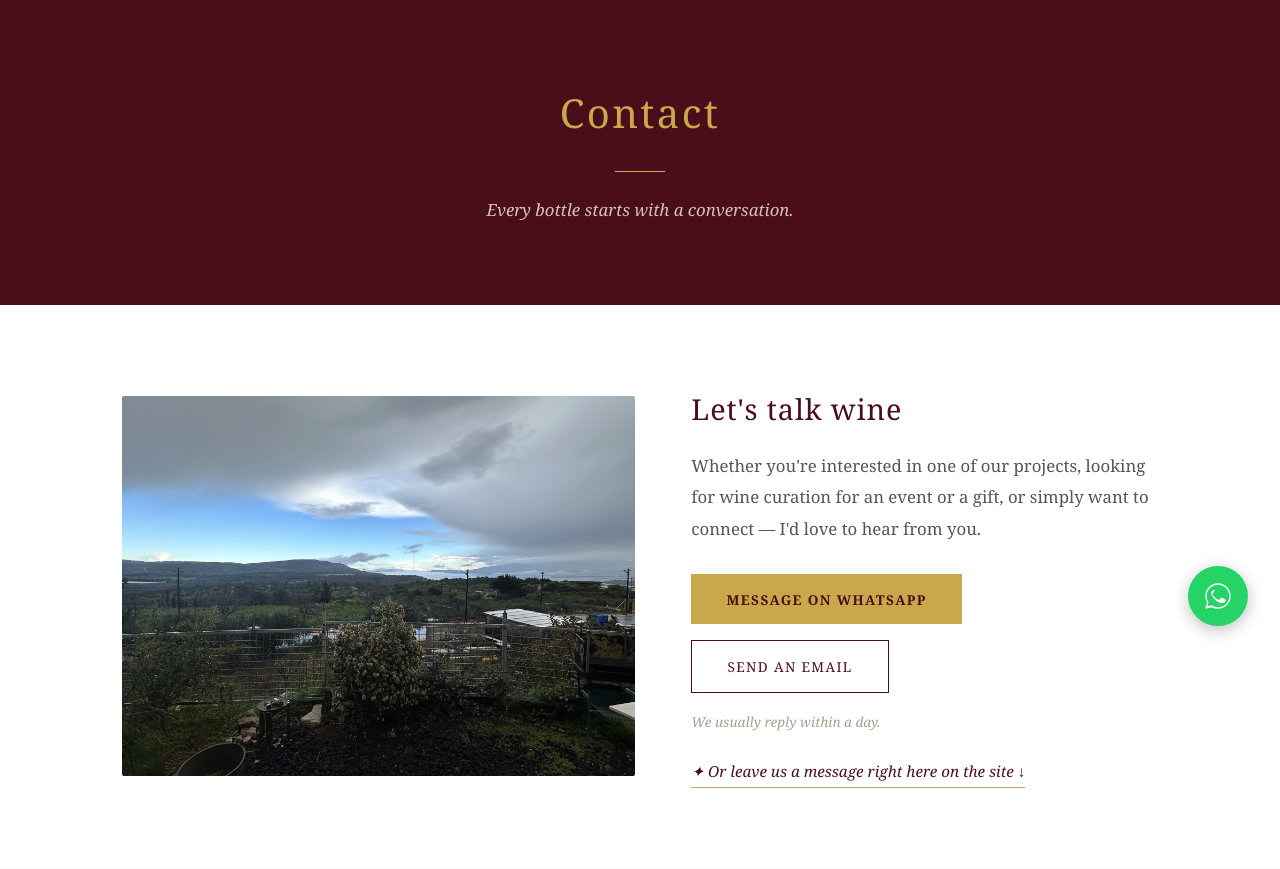
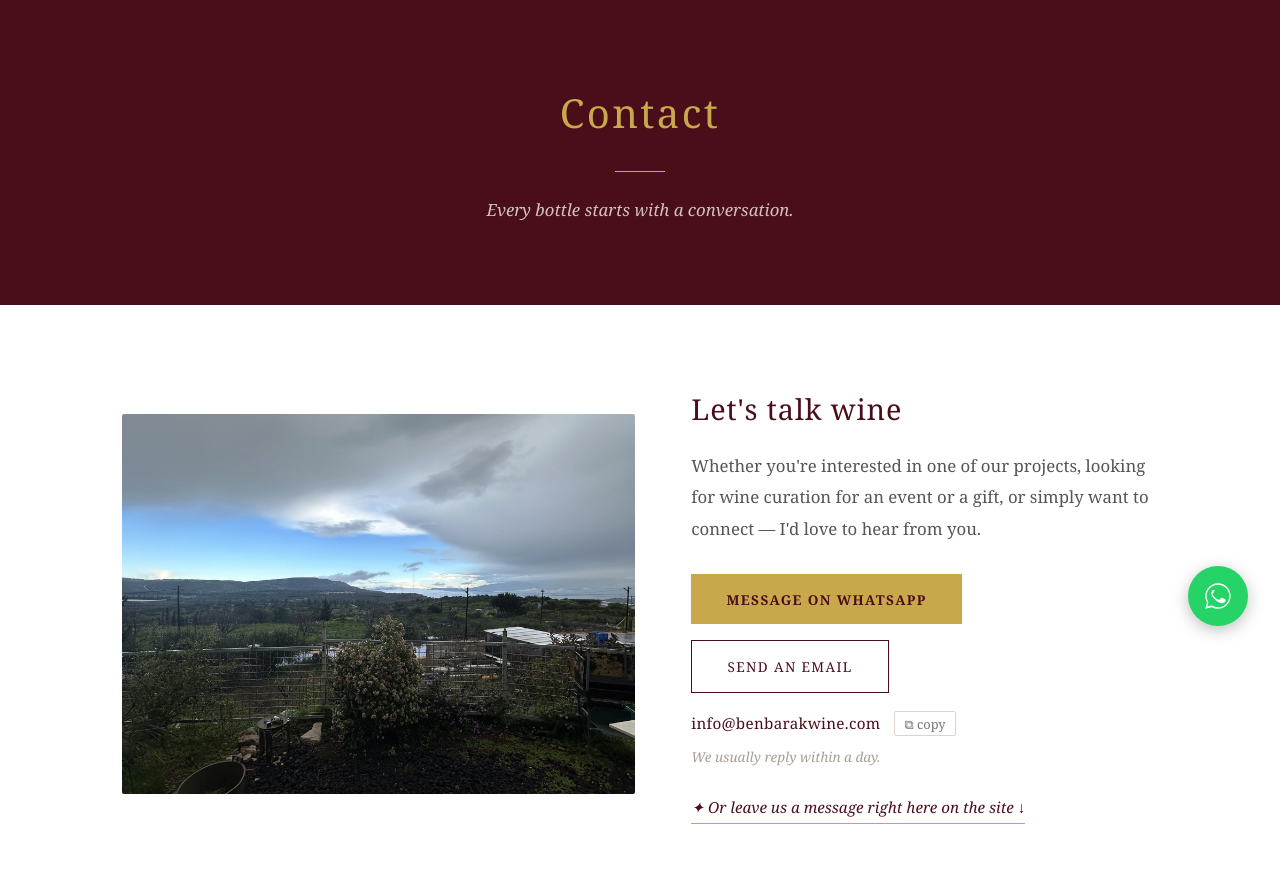
Before and after one commit to meydanbb/MBB, a Flask app: page /contact in a window 1280 px wide. Shown: the part 71-940 px from the top of the page. Run offline with Flask 3, Linux system fonts and the light colour scheme.

Commit message:
Show email address with click-to-copy next to mailto button
Co-Authored-By: Claude Fable 5 <noreply@anthropic.com>

```diff
--- a/App/static/css/style.css
+++ b/App/static/css/style.css
@@ -790,6 +790,35 @@ nav {
     margin-bottom: 1rem;
 }
 
+.contact-email-line {
+    font-size: 0.95rem !important;
+    color: #777 !important;
+    margin-bottom: 0.4rem !important;
+}
+
+.contact-email-line span {
+    color: var(--deep-wine);
+    letter-spacing: 0.02em;
+}
+
+.contact-email-line button {
+    background: none;
+    border: 1px solid #ddd6c8;
+    border-radius: 2px;
+    padding: 0.15rem 0.6rem;
+    margin-left: 0.6rem;
+    font-family: 'Georgia', serif;
+    font-size: 0.8rem;
+    color: #777;
+    cursor: pointer;
+    transition: border-color 0.2s, color 0.2s;
+}
+
+.contact-email-line button:hover {
+    border-color: var(--gold);
+    color: var(--deep-wine);
+}
+
 .contact-promise {
     font-size: 0.85rem !important;
     font-style: italic;
--- a/App/templates/contact.html
+++ b/App/templates/contact.html
@@ -24,6 +24,10 @@
                 <a href="https://wa.me/972506286089" class="btn btn-primary" target="_blank">Message on WhatsApp</a>
                 <a href="mailto:info@benbarakwine.com" class="btn btn-outline">Send an Email</a>
             </div>
+            <p class="contact-email-line">
+                <span id="contact-email">info@benbarakwine.com</span>
+                <button type="button" id="copy-email" title="Copy address">⧉ copy</button>
+            </p>
             <p class="contact-promise">We usually reply within a day.</p>
             <a href="#leave-message" class="contact-scroll-hint">✦ Or leave us a message right here on the site ↓</a>
         </div>
@@ -61,6 +65,13 @@
 </section>
 
 <script>
+    document.getElementById('copy-email').addEventListener('click', function () {
+        navigator.clipboard.writeText('info@benbarakwine.com').then(() => {
+            this.textContent = '✓ copied';
+            setTimeout(() => { this.textContent = '⧉ copy'; }, 2000);
+        });
+    });
+
     if (new URLSearchParams(window.location.search).get('sent') === '1') {
         document.getElementById('form-success').hidden = false;
         document.querySelector('.contact-form').hidden = true;
```
